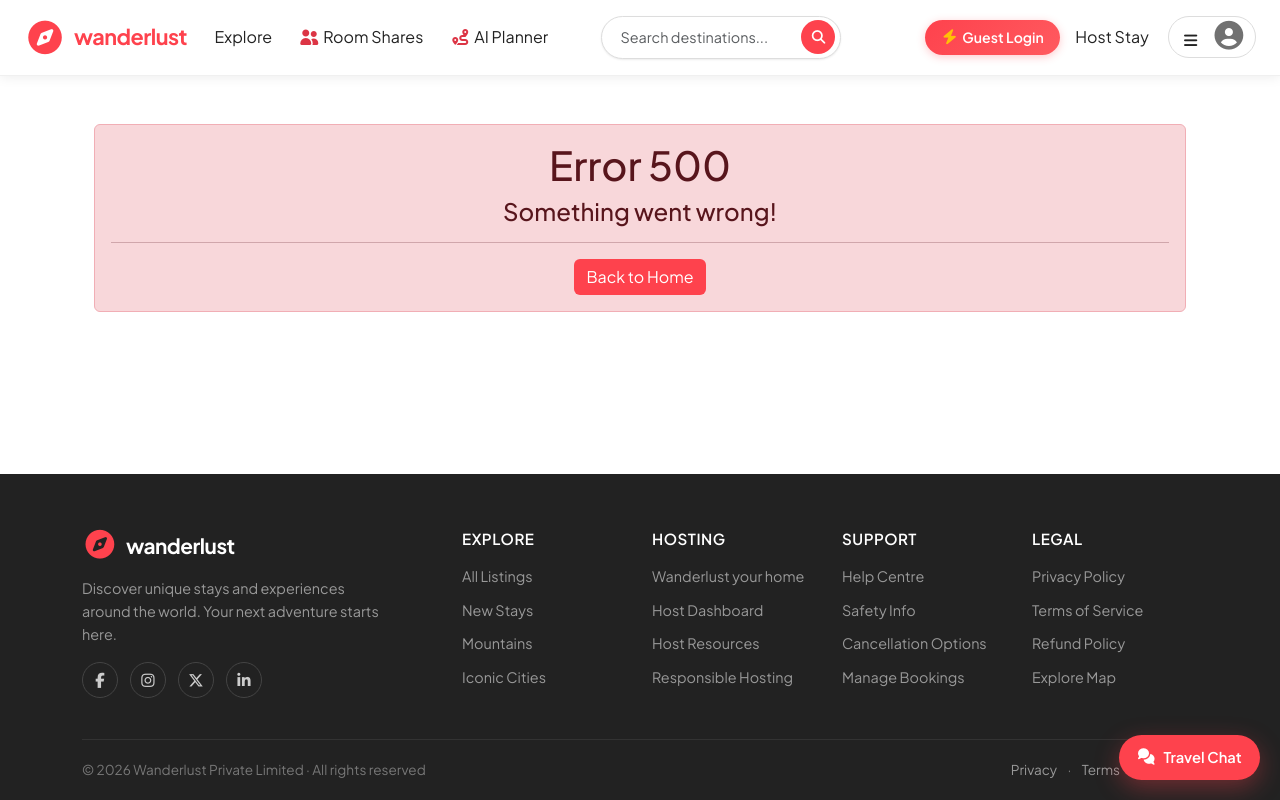
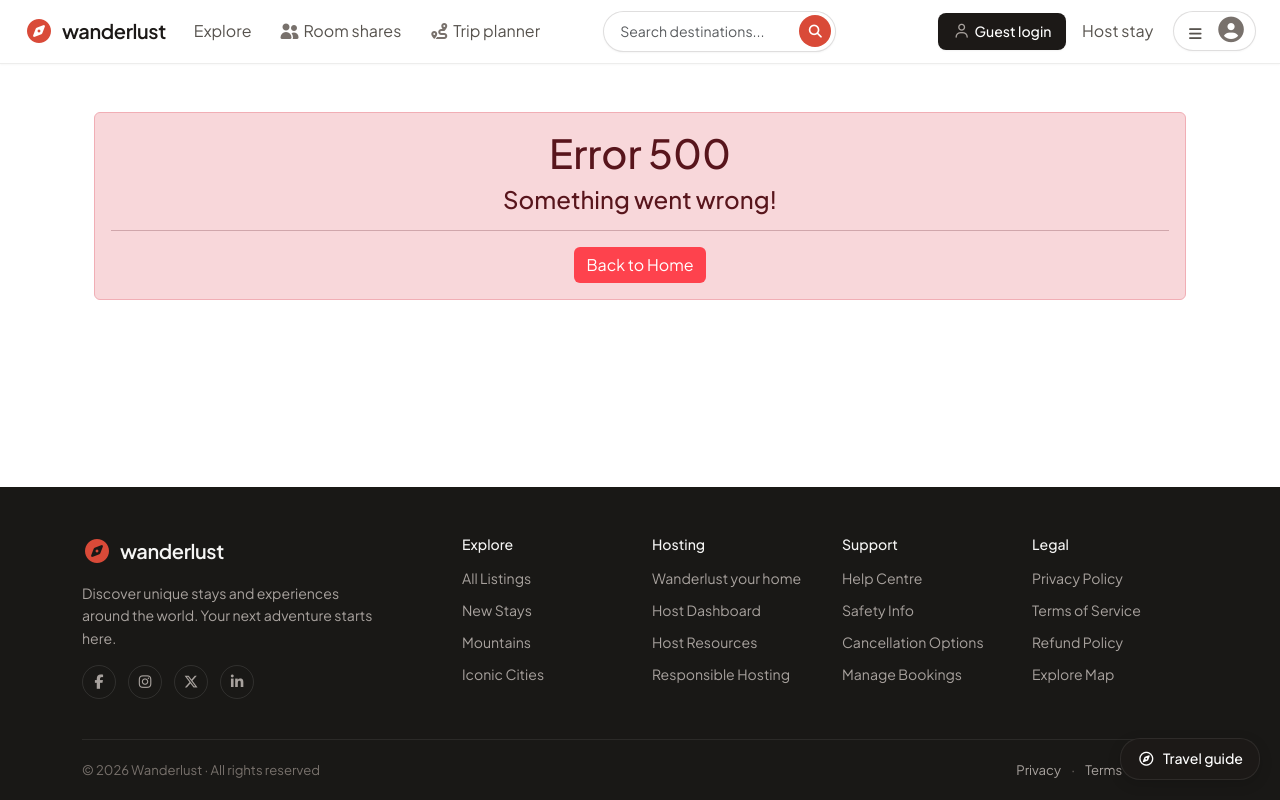
Before and after one commit to Swarajbabu/Wanderlust-Travel-Stay-Booking-Application, a Node project: template views/error.ejs in a window 1280 px wide. Run offline with Node 20 templates, Linux system fonts and the light colour scheme; the template is opened without the code that fills it, so the values that code supplies are empty; some libraries are stand-ins or nearby versions.

Commit message:
feat: add UI layouts, components, views, and styling for the project

```diff
--- a/public/css/style.css
+++ b/public/css/style.css
@@ -16,140 +16,148 @@ body {
 
 /* NavBar Styling Updates */
 .navbar {
-    min-height: 4.75rem;
+    min-height: 4rem;
     height: auto;
     background-color: #ffffff !important;
-    box-shadow: 0 1px 12px rgba(0, 0, 0, 0.08) !important;
-    border-bottom: 1px solid #f0f0f0 !important;
+    box-shadow: 0 1px 2px rgba(0, 0, 0, 0.03) !important;
+    border-bottom: 1px solid rgba(28, 25, 23, 0.08) !important;
     padding: 0.5rem 0 !important;
     z-index: 1030;
 }
 .brand-icon {
-    color: #fe424d;
-    font-size: 2.1rem;
-    transition: transform 0.4s ease;
+    color: #d94a38;
+    font-size: 1.5rem;
 }
 .navbar-brand:hover .brand-icon {
-    transform: rotate(45deg);
+    color: #c13e2d;
 }
 .brand-text {
-    color: #fe424d;
-    font-weight: 700;
-    font-size: 1.35rem;
-    letter-spacing: -0.5px;
+    color: #1c1917;
+    font-weight: 600;
+    font-size: 1.25rem;
+    letter-spacing: -0.02em;
     font-family: "Plus Jakarta Sans", sans-serif;
     white-space: nowrap !important;
 }
 .navbar-brand:hover .brand-text {
-    color: #e33640;
+    color: #1c1917;
 }
 .nav-link {
-    color: #222222 !important;
-    font-weight: 600;
-    font-size: 0.92rem;
+    color: #57534e !important;
+    font-weight: 500;
+    font-size: 0.9rem;
     white-space: nowrap !important;
     display: inline-flex;
     align-items: center;
 }
+.nav-link i {
+    color: #78716c;
+}
 .nav-link:hover {
-    color: #fe424d !important;
+    color: #1c1917 !important;
+}
+.nav-link:hover i {
+    color: #1c1917;
 }
 .nav-pill-btn {
-    padding: 0.45rem 0.72rem !important;
-    border-radius: 24px;
-    transition: all 0.2s ease;
+    padding: 0.45rem 0.75rem !important;
+    border-radius: 8px;
+    transition: background-color 0.15s ease, color 0.15s ease;
     white-space: nowrap !important;
 }
 .nav-pill-btn:hover {
-    background-color: #f7f7f7;
-    color: #fe424d !important;
+    background-color: #f5f4f0;
+    color: #1c1917 !important;
 }
 .btn-guest-nav {
-    background: linear-gradient(135deg, #fe424d, #ff5a5f) !important;
+    background: #1c1917 !important;
     color: #ffffff !important;
-    border-radius: 24px !important;
-    padding: 0.45rem 1rem !important;
-    font-weight: 600 !important;
+    border-radius: 8px !important;
+    padding: 0.45rem 0.85rem !important;
+    font-weight: 500 !important;
     font-size: 0.88rem !important;
     display: inline-flex !important;
     align-items: center !important;
-    box-shadow: 0 2px 8px rgba(254, 66, 77, 0.28) !important;
-    transition: all 0.2s ease !important;
-    border: none !important;
+    box-shadow: 0 1px 2px rgba(0, 0, 0, 0.05) !important;
+    transition: background-color 0.15s ease !important;
+    border: 1px solid transparent !important;
     text-decoration: none !important;
     white-space: nowrap !important;
 }
+.btn-guest-nav i {
+    color: #a8a29e !important;
+}
 .btn-guest-nav:hover {
-    background: linear-gradient(135deg, #e33640, #fe424d) !important;
+    background: #292524 !important;
     color: #ffffff !important;
-    transform: translateY(-1px) !important;
-    box-shadow: 0 4px 12px rgba(254, 66, 77, 0.4) !important;
+    box-shadow: 0 2px 4px rgba(0, 0, 0, 0.08) !important;
 }
 .btn-profile-menu {
-    border: 1px solid #dddddd !important;
-    border-radius: 25px !important;
+    border: 1px solid rgba(28, 25, 23, 0.14) !important;
+    border-radius: 20px !important;
     background-color: #ffffff !important;
     padding: 5px 8px 5px 12px !important;
     display: inline-flex;
     align-items: center;
     gap: 0.5rem;
-    transition: all 0.2s ease !important;
-    box-shadow: none !important;
+    transition: border-color 0.15s ease, box-shadow 0.15s ease !important;
+    box-shadow: 0 1px 2px rgba(0, 0, 0, 0.03) !important;
     white-space: nowrap !important;
 }
 .btn-profile-menu::after {
     display: none !important;
 }
 .btn-profile-menu:hover {
-    box-shadow: 0 2px 6px rgba(0, 0, 0, 0.15) !important;
-    border-color: #c9c9c9 !important;
+    box-shadow: 0 2px 6px rgba(0, 0, 0, 0.06) !important;
+    border-color: rgba(28, 25, 23, 0.22) !important;
 }
 .btn-profile-menu .profile-icon {
-    font-size: 1.8rem;
-    color: #717171;
+    font-size: 1.6rem;
+    color: #78716c;
 }
 .btn-profile-menu .fa-bars {
-    color: #222222;
-    font-size: 0.95rem;
+    color: #57534e;
+    font-size: 0.9rem;
 }
 .dropdown-menu {
-    border-radius: 14px !important;
-    padding: 8px 0 !important;
+    border-radius: 12px !important;
+    padding: 6px 0 !important;
     min-width: 220px !important;
-    border: 1px solid rgba(0, 0, 0, 0.08) !important;
-    box-shadow: 0 8px 24px rgba(0, 0, 0, 0.12) !important;
+    border: 1px solid rgba(28, 25, 23, 0.08) !important;
+    box-shadow: 0 6px 20px rgba(0, 0, 0, 0.06) !important;
 }
 .dropdown-item {
-    padding: 10px 18px !important;
-    font-size: 0.92rem !important;
-    color: #222222 !important;
-    font-weight: 500;
+    padding: 8px 16px !important;
+    font-size: 0.9rem !important;
+    color: #292524 !important;
+    font-weight: 400;
 }
 .dropdown-item:hover {
-    background-color: #f7f7f7 !important;
+    background-color: #f5f4f0 !important;
+    color: #1c1917 !important;
 }
-
 
 /* Footer */
 .site-footer {
-    background-color: #222222;
-    color: #cccccc;
-    padding: 3.5rem 0 0;
-    margin-top: 3rem;
+    background-color: #191816;
+    color: #a8a29e;
+    padding: 3rem 0 0;
+    margin-top: 3.5rem;
+    border-top: 1px solid rgba(28, 25, 23, 0.08);
 }
 .footer-brand-icon {
-    color: #fe424d;
-    font-size: 1.8rem;
+    color: #d94a38;
+    font-size: 1.5rem;
 }
 .footer-brand-text {
-    color: #ffffff;
-    font-weight: 700;
-    font-size: 1.3rem;
-    letter-spacing: -0.5px;
+    color: #f5f5f4;
+    font-weight: 600;
+    font-size: 1.25rem;
+    letter-spacing: -0.02em;
 }
 .footer-desc {
-    color: #999999;
-    font-size: 0.9rem;
+    color: #a8a29e;
+    font-size: 0.88rem;
     line-height: 1.6;
     max-width: 300px;
 }
@@ -158,31 +166,30 @@ body {
     gap: 0.75rem;
 }
 .footer-social-link {
-    width: 36px;
-    height: 36px;
+    width: 34px;
+    height: 34px;
     border-radius: 50%;
-    border: 1px solid #444444;
+    border: 1px solid rgba(255, 255, 255, 0.1);
     display: flex;
     align-items: center;
     justify-content: center;
-    color: #cccccc;
-    font-size: 0.95rem;
-    transition: all 0.25s ease;
+    color: #a8a29e;
+    font-size: 0.9rem;
+    transition: background-color 0.15s ease, border-color 0.15s ease, color 0.15s ease;
     text-decoration: none;
 }
 .footer-social-link:hover {
-    background-color: #fe424d;
-    border-color: #fe424d;
-    color: white;
-    transform: translateY(-2px);
+    background-color: #292524;
+    border-color: rgba(255, 255, 255, 0.2);
+    color: #f5f5f4;
 }
 .footer-heading {
-    color: #ffffff;
-    font-weight: 600;
-    font-size: 0.95rem;
-    margin-bottom: 1rem;
-    text-transform: uppercase;
-    letter-spacing: 0.5px;
+    color: #f5f5f4;
+    font-weight: 500;
+    font-size: 0.88rem;
+    margin-bottom: 0.85rem;
+    text-transform: none !important;
+    letter-spacing: normal !important;
 }
 .footer-links {
     list-style: none;
@@ -190,20 +197,20 @@ body {
     margin: 0;
 }
 .footer-links li {
-    margin-bottom: 0.6rem;
+    margin-bottom: 0.5rem;
 }
 .footer-links a {
-    color: #999999;
+    color: #a8a29e;
     text-decoration: none;
-    font-size: 0.9rem;
-    transition: color 0.2s ease, padding-left 0.2s ease;
+    font-size: 0.88rem;
+    transition: color 0.15s ease;
 }
 .footer-links a:hover {
-    color: #fe424d;
-    padding-left: 4px;
+    color: #f5f5f4;
+    padding-left: 0;
 }
 .footer-bottom {
-    border-top: 1px solid #333333;
+    border-top: 1px solid rgba(255, 255, 255, 0.08);
     margin-top: 2.5rem;
     padding: 1.25rem 0;
     display: flex;
@@ -211,16 +218,16 @@ body {
     align-items: center;
     flex-wrap: wrap;
     gap: 0.5rem;
-    font-size: 0.85rem;
-    color: #777777;
+    font-size: 0.82rem;
+    color: #78716c;
 }
 .footer-bottom-links a {
-    color: #999999;
+    color: #a8a29e;
     text-decoration: none;
-    transition: color 0.2s ease;
+    transition: color 0.15s ease;
 }
 .footer-bottom-links a:hover {
-    color: #fe424d;
+    color: #f5f5f4;
 }
 @media (max-width: 767.98px) {
     .footer-bottom {
@@ -294,36 +338,36 @@ body {
     display: inline-flex;
     align-items: center;
     background-color: #ffffff;
-    border: 1px solid #dddddd;
-    border-radius: 40px;
-    padding: 3px 5px 3px 18px;
-    box-shadow: 0 1px 2px rgba(0, 0, 0, 0.08);
-    transition: all 0.25s cubic-bezier(0.16, 1, 0.3, 1);
+    border: 1px solid rgba(28, 25, 23, 0.14);
+    border-radius: 24px;
+    padding: 3px 4px 3px 16px;
+    box-shadow: 0 1px 2px rgba(0, 0, 0, 0.04);
+    transition: border-color 0.15s ease, box-shadow 0.15s ease;
     position: relative;
     width: 100%;
     max-width: 280px;
 }
 .search-bar:hover {
-    box-shadow: 0 2px 6px rgba(0, 0, 0, 0.14);
-    border-color: #c9c9c9;
+    box-shadow: 0 2px 4px rgba(0, 0, 0, 0.06);
+    border-color: rgba(28, 25, 23, 0.24);
 }
 .search-bar:focus-within {
-    border-color: #222222;
-    box-shadow: 0 2px 10px rgba(0, 0, 0, 0.12);
+    border-color: #1c1917;
+    box-shadow: 0 2px 6px rgba(0, 0, 0, 0.08);
 }
 .search-input {
     border: none !important;
     background: transparent !important;
-    padding: 0.45rem 0.5rem 0.45rem 0 !important;
-    font-size: 0.9rem !important;
+    padding: 0.4rem 0.5rem 0.4rem 0 !important;
+    font-size: 0.88rem !important;
     font-weight: 500 !important;
-    color: #222222 !important;
+    color: #1c1917 !important;
     box-shadow: none !important;
     width: 100% !important;
     min-width: 130px;
 }
 .search-input::placeholder {
-    color: #717171;
+    color: #78716c;
     font-weight: 400;
 }
 .search-input:focus {
@@ -331,24 +375,23 @@ body {
     box-shadow: none !important;
 }
 .btn-search {
-    background-color: #fe424d !important;
+    background-color: #d94a38 !important;
     color: #ffffff !important;
     border: none !important;
     border-radius: 50% !important;
-    width: 34px !important;
-    height: 34px !important;
+    width: 32px !important;
+    height: 32px !important;
     padding: 0 !important;
     display: inline-flex !important;
     align-items: center !important;
     justify-content: center !important;
-    font-size: 0.85rem !important;
-    transition: all 0.2s ease !important;
+    font-size: 0.82rem !important;
+    transition: background-color 0.15s ease !important;
     box-shadow: none !important;
     flex-shrink: 0;
 }
 .btn-search:hover {
-    background-color: #e33640 !important;
-    transform: scale(1.05);
+    background-color: #c13e2d !important;
 }
 
 /* Mobile & Medium Device Responsiveness for Navbar */
@@ -413,22 +456,21 @@ body {
     display: inline-flex;
     align-items: center;
     gap: 0.5rem;
-    background: #fe424d;
+    background: #1c1917;
     color: #fff;
-    border: none;
-    border-radius: 999px;
-    padding: 0.72rem 1.15rem;
-    font-size: 0.92rem;
-    font-weight: 600;
-    box-shadow: 0 8px 24px rgba(254, 66, 77, 0.35);
+    border: 1px solid rgba(255, 255, 255, 0.08);
+    border-radius: 20px;
+    padding: 0.6rem 1rem;
+    font-size: 0.88rem;
+    font-weight: 500;
+    box-shadow: 0 4px 14px rgba(0, 0, 0, 0.14);
     cursor: pointer;
-    transition: transform 0.2s ease, background-color 0.2s ease, box-shadow 0.2s ease;
+    transition: background-color 0.15s ease, box-shadow 0.15s ease;
 }
 
 .wl-chat-fab:hover {
-    background: #e33640;
-    transform: translateY(-2px);
-    box-shadow: 0 12px 28px rgba(254, 66, 77, 0.42);
+    background: #292524;
+    box-shadow: 0 6px 18px rgba(0, 0, 0, 0.18);
 }
 
 .wl-chat-panel {
--- a/views/includes/chatbot.ejs
+++ b/views/includes/chatbot.ejs
@@ -4,19 +4,19 @@
     type="button"
     id="wl-chatbot-toggle"
     class="wl-chat-fab"
-    aria-label="Open Wanderlust Travel Assistant"
+    aria-label="Open travel guide"
     aria-expanded="false"
     aria-controls="wl-chatbot-panel"
   >
-    <i class="fa-solid fa-comments wl-chat-fab-icon"></i>
-    <span class="wl-chat-fab-label">Travel Chat</span>
+    <i class="fa-regular fa-compass wl-chat-fab-icon"></i>
+    <span class="wl-chat-fab-label">Travel guide</span>
   </button>
 
   <section
     id="wl-chatbot-panel"
     class="wl-chat-panel d-none"
     role="dialog"
-    aria-label="Wanderlust Travel Assistant"
+    aria-label="Travel guide assistant"
   >
     <header class="wl-chat-header">
       <div class="wl-chat-title-wrap">
@@ -24,9 +24,9 @@
           <i class="fa-solid fa-compass"></i>
         </div>
         <div>
-          <h6 class="wl-chat-title mb-0">Wanderlust Travel Chat</h6>
+          <h6 class="wl-chat-title mb-0">Travel guide</h6>
           <div class="wl-chat-subtitle-row">
-            <span class="wl-chat-subtitle">AI guide for places, distances &amp; local highlights</span>
+            <span class="wl-chat-subtitle">Places, routes &amp; local highlights</span>
             <span id="wl-chatbot-location-pill" class="wl-chat-loc-pill d-none"></span>
           </div>
         </div>
@@ -60,7 +60,7 @@
         type="text"
         id="wl-chatbot-input"
         class="form-control wl-chat-input"
-        placeholder="Ask AI about any place, distance, specialty..."
+        placeholder="Ask about places, distances, or recommendations..."
         maxlength="1000"
         required
       />
--- a/views/includes/footer.ejs
+++ b/views/includes/footer.ejs
@@ -63,7 +63,7 @@
 
         <!-- Bottom Bar -->
         <div class="footer-bottom">
-            <p class="mb-0">&copy; 2026 Wanderlust Private Limited &middot; All rights reserved</p>
+            <p class="mb-0">&copy; 2026 Wanderlust &middot; All rights reserved</p>
             <p class="mb-0 footer-bottom-links">
                 <a href="/privacy">Privacy</a>
                 <span class="mx-2">&middot;</span>
--- a/views/includes/navbar.ejs
+++ b/views/includes/navbar.ejs
@@ -10,11 +10,11 @@
         <div class="collapse navbar-collapse" id="navbarNavAltMarkup">
             <div class="navbar-nav align-items-xl-center gap-1">
                 <a class="nav-link nav-pill-btn" href="/listings">Explore</a>
-                <a class="nav-link nav-pill-btn" href="/room-shares" title="Find Solo Roommates & Split Stays">
-                    <i class="fa-solid fa-user-group me-1 text-danger"></i>Room Shares
+                <a class="nav-link nav-pill-btn" href="/room-shares" title="Find roommates and shared stays">
+                    <i class="fa-solid fa-user-group me-1"></i>Room shares
                 </a>
-                <a class="nav-link nav-pill-btn" id="wl-nav-ai-planner" href="/itineraries/new" title="AI Personalized Trip Planner">
-                    <i class="fa-solid fa-route me-1 text-danger"></i>AI Planner
+                <a class="nav-link nav-pill-btn" id="wl-nav-ai-planner" href="/itineraries/new" title="Trip planner">
+                    <i class="fa-solid fa-route me-1"></i>Trip planner
                 </a>
             </div>
 
@@ -31,54 +31,54 @@
 
             <div class="navbar-nav ms-xl-auto align-items-xl-center gap-1">
                 <% if(typeof currUser === 'undefined' || !currUser){ %>
-                    <a class="btn btn-guest-nav" href="/guest-login" title="Instant 1-Click Guest Login for Assessment Review">
-                        <i class="fa-solid fa-bolt text-warning me-1"></i>Guest Login
+                    <a class="btn btn-guest-nav" href="/guest-login" title="Quick guest login">
+                        <i class="fa-regular fa-user me-1"></i>Guest login
                     </a>
                 <% } %>
                 <% if(typeof currUser !== 'undefined' && currUser){ %>
-                    <a class="nav-link nav-pill-btn d-xl-none d-xxl-inline-flex" href="/wishlist" title="Saved Stays">
-                        <i class="fa-regular fa-heart me-1 text-danger"></i>Saved
+                    <a class="nav-link nav-pill-btn d-xl-none d-xxl-inline-flex" href="/wishlist" title="Saved stays">
+                        <i class="fa-regular fa-heart me-1"></i>Saved
                     </a>
                     <a class="nav-link nav-pill-btn" href="/bookings">
-                        <i class="fa-regular fa-calendar-check me-1 text-danger"></i>My Bookings
+                        <i class="fa-regular fa-calendar-check me-1"></i>My bookings
                     </a>
                 <% } %>
                 <a class="nav-link nav-pill-btn" href="/listings/new">
-                    <span class="d-none d-xxl-inline">Wanderlust your home</span>
-                    <span class="d-xxl-none">Host Stay</span>
+                    <span class="d-none d-xxl-inline">Host a stay</span>
+                    <span class="d-xxl-none">Host stay</span>
                 </a>
 
                 <div class="dropdown ms-xl-1">
-                    <button class="btn btn-profile-menu dropdown-toggle" type="button" data-bs-toggle="dropdown" aria-expanded="false" aria-label="User Menu">
+                    <button class="btn btn-profile-menu dropdown-toggle" type="button" data-bs-toggle="dropdown" aria-expanded="false" aria-label="User menu">
                         <i class="fa-solid fa-bars me-2"></i>
                         <i class="fa-solid fa-circle-user profile-icon"></i>
                     </button>
-                    <ul class="dropdown-menu dropdown-menu-end shadow border-0 mt-2">
+                    <ul class="dropdown-menu dropdown-menu-end shadow-sm border mt-2">
                         <% if(typeof currUser === 'undefined' || !currUser){ %>
-                            <li><a class="dropdown-item fw-bold text-danger" href="/guest-login"><i class="fa-solid fa-bolt me-2"></i>Guest Login (1-Click)</a></li>
+                            <li><a class="dropdown-item fw-semibold" href="/guest-login"><i class="fa-regular fa-user me-2 text-muted"></i>Guest login</a></li>
                             <li><hr class="dropdown-divider"></li>
-                            <li><a class="dropdown-item fw-semibold" href="/signup">Sign up</a></li>
+                            <li><a class="dropdown-item" href="/signup">Sign up</a></li>
                             <li><a class="dropdown-item" href="/login">Log in</a></li>
                         <% } %>
                         <% if(typeof currUser !== 'undefined' && currUser){ %>
                             <li>
                                 <span class="dropdown-item-text text-muted">
-                                    Hello, <b><%= currUser.username %></b>
+                                    Signed in as <b><%= currUser.username %></b>
                                     <% if(currUser.username === "guest_user"){ %>
-                                        <span class="badge bg-danger-subtle text-danger border border-danger-subtle ms-1">Guest Mode</span>
+                                        <span class="badge bg-light text-secondary border ms-1">Guest</span>
                                     <% } %>
                                 </span>
                             </li>
                             <li><hr class="dropdown-divider"></li>
-                            <li><a class="dropdown-item" href="/profile"><i class="fa-regular fa-user me-2 text-secondary"></i>My Profile</a></li>
-                            <li><a class="dropdown-item" href="/host/dashboard"><i class="fa-solid fa-chart-line me-2 text-secondary"></i>Host Dashboard</a></li>
-                            <li><a class="dropdown-item" href="/wishlist"><i class="fa-regular fa-heart me-2 text-secondary"></i>Saved Stays</a></li>
-                            <li><a class="dropdown-item" href="/bookings"><i class="fa-regular fa-calendar-check me-2 text-secondary"></i>My Bookings</a></li>
-                            <li><a class="dropdown-item" href="/itineraries"><i class="fa-solid fa-route me-2 text-secondary"></i>My AI Trips</a></li>
-                            <li><a class="dropdown-item" href="/room-shares"><i class="fa-solid fa-user-group me-2 text-secondary"></i>Room Shares</a></li>
-                            <li><a class="dropdown-item" href="/listings/new"><i class="fa-solid fa-house-chimney me-2 text-secondary"></i>Wanderlust your home</a></li>
+                            <li><a class="dropdown-item" href="/profile"><i class="fa-regular fa-user me-2 text-muted"></i>Profile</a></li>
+                            <li><a class="dropdown-item" href="/host/dashboard"><i class="fa-solid fa-chart-line me-2 text-muted"></i>Host dashboard</a></li>
+                            <li><a class="dropdown-item" href="/wishlist"><i class="fa-regular fa-heart me-2 text-muted"></i>Saved stays</a></li>
+                            <li><a class="dropdown-item" href="/bookings"><i class="fa-regular fa-calendar-check me-2 text-muted"></i>My bookings</a></li>
+                            <li><a class="dropdown-item" href="/itineraries"><i class="fa-solid fa-route me-2 text-muted"></i>My trips</a></li>
+                            <li><a class="dropdown-item" href="/room-shares"><i class="fa-solid fa-user-group me-2 text-muted"></i>Room shares</a></li>
+                            <li><a class="dropdown-item" href="/listings/new"><i class="fa-solid fa-house-chimney me-2 text-muted"></i>Host a stay</a></li>
                             <li><hr class="dropdown-divider"></li>
-                            <li><a class="dropdown-item fw-bold text-danger" href="/logout"><i class="fa-solid fa-arrow-right-from-bracket me-2"></i>Log out</a></li>
+                            <li><a class="dropdown-item text-danger" href="/logout"><i class="fa-solid fa-arrow-right-from-bracket me-2"></i>Log out</a></li>
                         <% } %>
                     </ul>
                 </div>
--- a/views/layouts/boilerplate.ejs
+++ b/views/layouts/boilerplate.ejs
@@ -6,7 +6,7 @@
   <meta name="viewport" content="width=device-width, initial-scale=1.0">
   <title><%= typeof title !== "undefined" && title ? title + " · Wanderlust" : "Wanderlust · Discover Unique Stays & Experiences" %></title>
   <meta name="description" content="Explore and book unique stays, vacation rentals, cabins, and beach houses on Wanderlust.">
-  <meta name="theme-color" content="#fe424d">
+  <meta name="theme-color" content="#1c1917">
   <link rel="icon" type="image/svg+xml" href="/favicon.svg">
   <link rel="alternate icon" type="image/png" sizes="32x32" href="/favicon-32x32.png">
   <link rel="apple-touch-icon" sizes="180x180" href="/apple-touch-icon.png">
```
Also changed, not shown: other parts of public/css/style.css (+57 -20 lines), public/css/index.css (+56 -31 lines), views/listings/index.ejs (+12 -12 lines).
